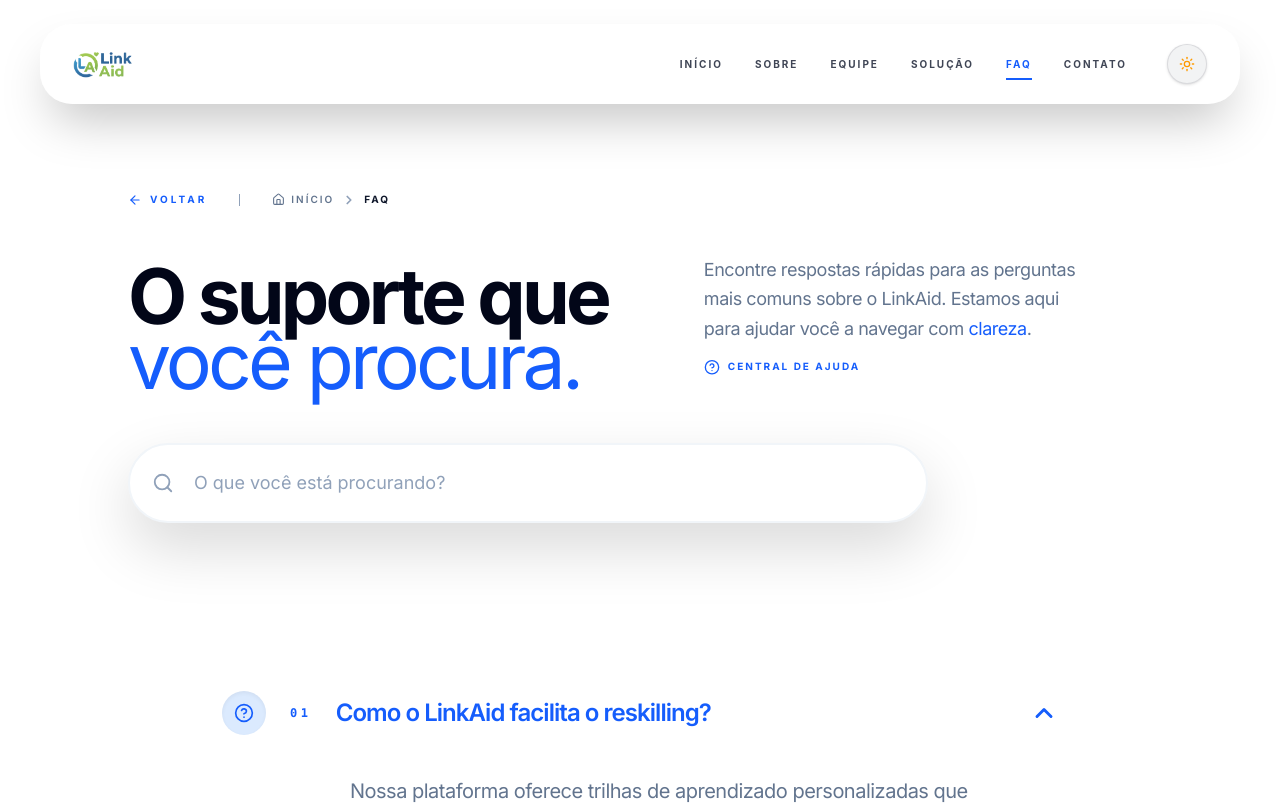
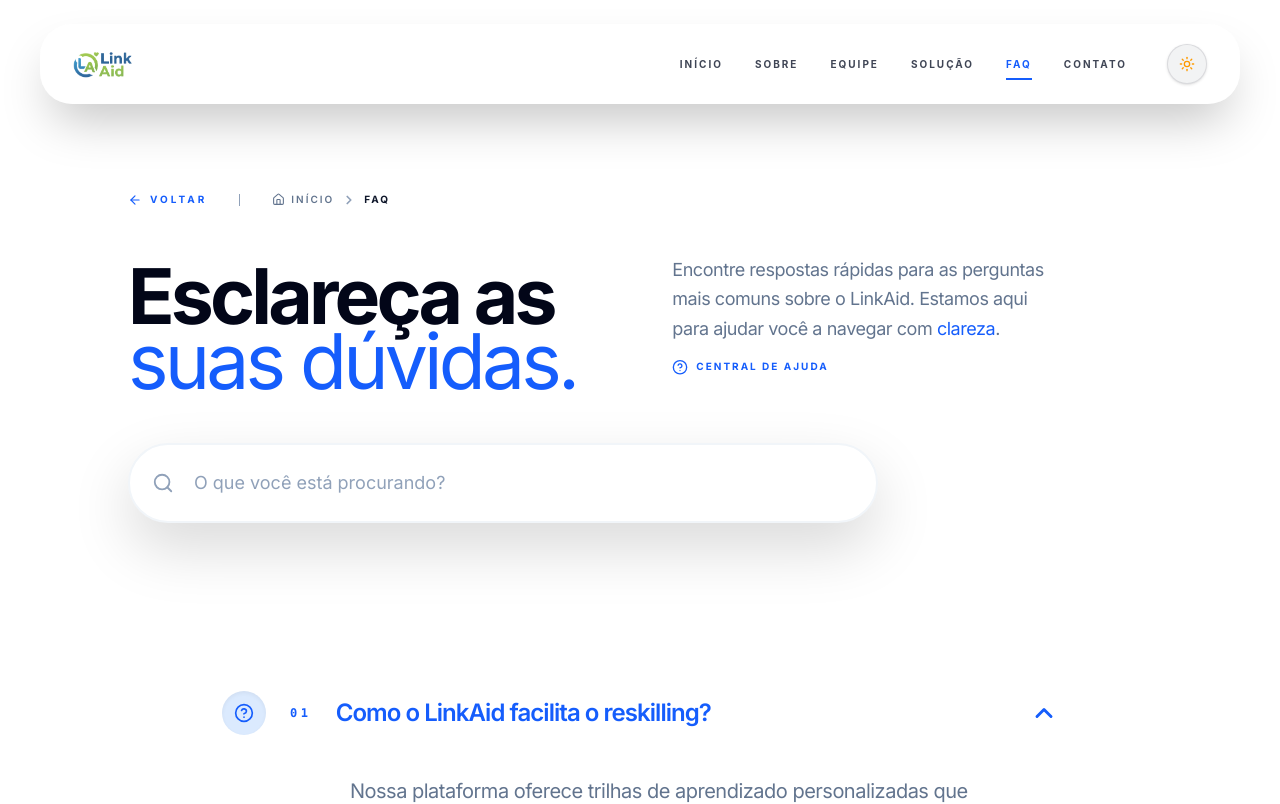
Before and after one commit to Calegor/LinkAid, a React (Vite) app in the folder frontend/link-aid/: page /faq in a window 1280 px wide. Shown: the top 804 px of the page. Built offline with nearby package versions, Linux system fonts and the light colour scheme.

Commit message:
style: refine FAQ hero title and adjust search input sizing

```diff
--- a/frontend/link-aid/src/components/FaqSearch/FaqSearch.tsx
+++ b/frontend/link-aid/src/components/FaqSearch/FaqSearch.tsx
@@ -30,7 +30,7 @@
 
   return (
     <div className="flex flex-col items-center lg:items-start w-full relative">
-      <div className="relative group z-50 w-full max-w-[90%] md:max-w-[500px] lg:max-w-[800px]">
+      <div className="relative group z-50 w-full max-w-[90%] md:max-w-[520px] xl:max-w-[750px]">
         <Search
           className="absolute left-6 top-1/2 -translate-y-1/2 text-slate-400 group-focus-within:text-blue-600 transition-colors"
           size={22}
--- a/frontend/link-aid/src/pages/Faq/Faq.tsx
+++ b/frontend/link-aid/src/pages/Faq/Faq.tsx
@@ -61,8 +61,8 @@
   return (
     <main className="w-full relative overflow-x-clip">
       <HeroDefault
-        titleBlack="O suporte que"
-        titleBlue="você procura."
+        titleBlack="Esclareça as"
+        titleBlue="suas dúvidas."
         description="Encontre respostas rápidas para as perguntas mais comuns sobre o LinkAid. Estamos aqui para ajudar você a navegar com clareza."
         scrollText="Central de ajuda"
         ScrollIcon={HelpCircle}
```
